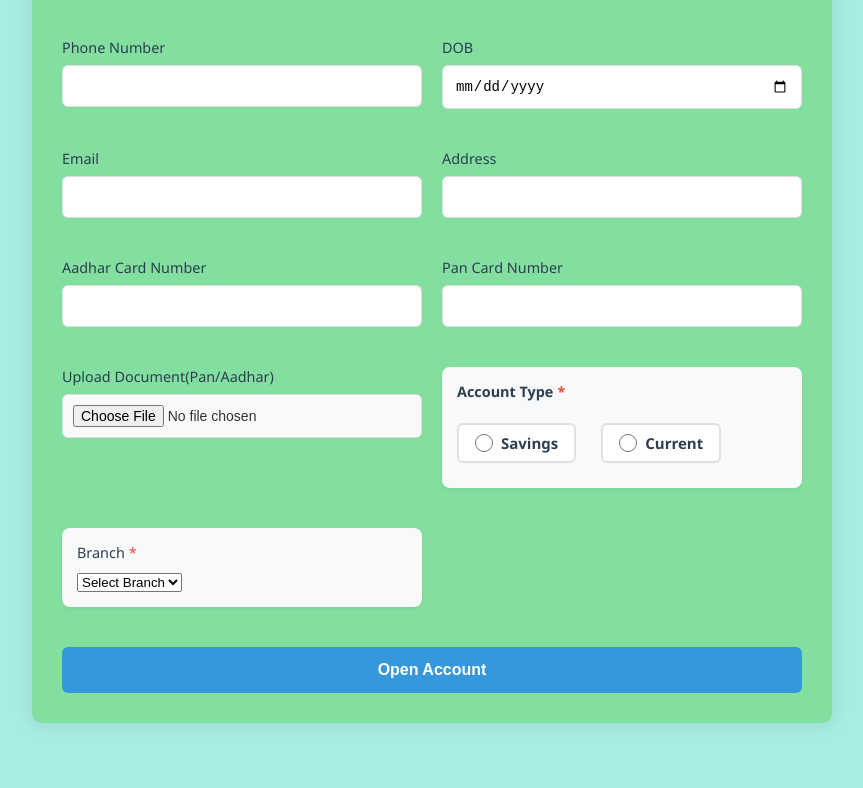
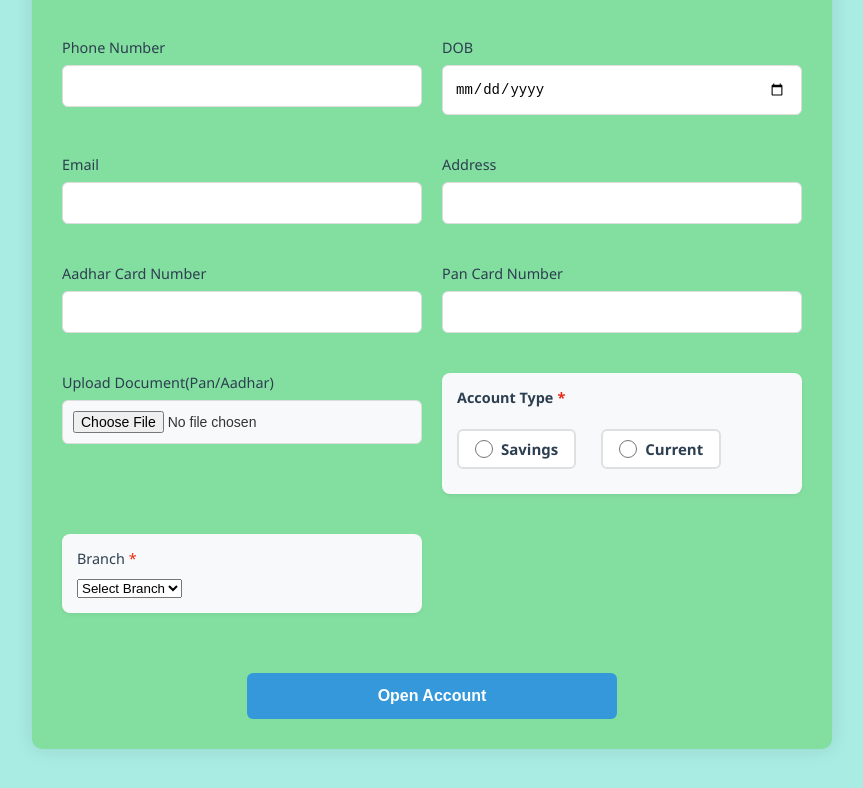
Before and after one commit to punekarshailesh/bank-account-opening, a React (Create React App) app in the folder frontend/: page / in a window 1280 px wide. Shown: the part 336-1124 px from the top of the page, without its empty margins (208-1071 px from the left). Built offline with nearby package versions, Linux system fonts and the light colour scheme.

Commit message:
submit button

```diff
--- a/frontend/src/App.css
+++ b/frontend/src/App.css
@@ -91,7 +91,7 @@ input[type="file"] {
 
 /* Submit button styling */
 button[type="submit"] {
-  width: 100%;
+  width: 50%;
   padding: 14px;
   background-color: #3498db;
   color: white;
@@ -104,8 +104,14 @@ button[type="submit"] {
   margin-top: 20px;
 }
 
+.button-container {
+    display: grid;
+    place-items: center;
+    margin-top: 20px;
+}
+
 button[type="submit"]:hover {
-  background-color: #2980b9;
+  background-color: #044e80;
 }
 
 button[type="submit"]:active {
@@ -185,27 +191,39 @@ input[type="date"] {
 
 .message.error {
   background-color: #f8d7da;
-  color: #721c24;
+  color: #ee2711;
   border: 1px solid #f5c6cb;
 }
 
 /* Loading state for button */
 button[type="submit"].loading {
-  background-color: #bdc3c7;
+  background-color: #ee2711;
   cursor: not-allowed;
+  /* size: 5cm; */
 }
 
 /* Required field indicator */
 .required::after {
   content: '*';
-  color: #e74c3c;
+  color: #ee2711;
   margin-left: 4px;
 }
 
+/* Add to your existing CSS */
+input[type="date"].error {
+  border-color: #ee2711;
+}
 
+input[type="date"]::-webkit-calendar-picker-indicator {
+  cursor: pointer;
+  padding: 5px;
+  border-radius: 3px;
+}
 
+input[type="date"]::-webkit-calendar-picker-indicator:hover {
+  background-color: #f0f0f0;
+}
 
-/* Add these styles to your App.css */
 
 /* Account Type Styling */
 .dropdown-group {
--- a/frontend/src/App.js
+++ b/frontend/src/App.js
@@ -32,6 +32,18 @@ function App() {
     return panRegex.test(pan);
   };
 
+  const validateAge = (dob) => {
+    const today = new Date();
+    const birthDate = new Date(dob);
+    let age = today.getFullYear() - birthDate.getFullYear();
+    const monthDiff = today.getMonth() - birthDate.getMonth();
+
+    if (monthDiff < 0 || (monthDiff === 0 && today.getDate() < birthDate.getDate())) {
+        age--;
+      }
+      return age >= 18;
+  };
+
   // Handle form input changes
   const handleChange = (e) => {
     const { name, value, files } = e.target;
@@ -52,6 +64,11 @@ function App() {
             error = 'PAN must be in format: ABCDE1234F';
         }
     }
+    else if (name === 'dob' && value) {
+      if (!validateAge(value)) {
+          error = 'You must be at least 18 years old to open an account';
+      }
+    }
 
     setFormData(prevState => ({
         ...prevState,
@@ -68,14 +85,23 @@ function App() {
   const [errors, setErrors] = useState({
     email: '',
     aadharcard: '',
-    pancard: ''
+    pancard: '',
+    dob: ''
   });
   // Handle form submission
   const handleSubmit = async (e) => {
     e.preventDefault();
+    const formDataToSend = new FormData();
 
+    if (!validateAge(formData.dob)) {
+      setErrors(prevErrors => ({
+          ...prevErrors,
+          dob: 'You must be at least 18 years old to open an account'
+      }));
+      setMessage('Please fix the validation errors before submitting.');
+      return;
+    }
 
-    // const formDataToSend = new FormData();
     // Validate all fields before submission
     const validationErrors = {
       email: !validateEmail(formData.email) ? 'Invalid email address' : '',
@@ -91,7 +117,6 @@ function App() {
         return;
     }
 
-    const formDataToSend = new FormData();
 
     // Convert aadhar to string and ensure PAN is uppercase
     const dataToSend = {
@@ -194,8 +219,10 @@ function App() {
               id="dob"
               name="dob"
               onChange={handleChange}
+              className={errors.dob ? 'error' : ''}
               required
             />
+            {errors.dob && <span className="error-message">{errors.dob}</span>}
           </div>
 
           <div className="form-group">
@@ -313,9 +340,10 @@ function App() {
             </select>
           </div>
         </div>
-
-            <button type="submit">Open Account</button>
-        </form>
+        <div className="button-container">
+          <button type="submit">Open Account</button>
+        </div>
+      </form>
 
       {message && (
         <div className={`message ${message.includes('successfully') ? 'success' : 'error'}`}>
```
